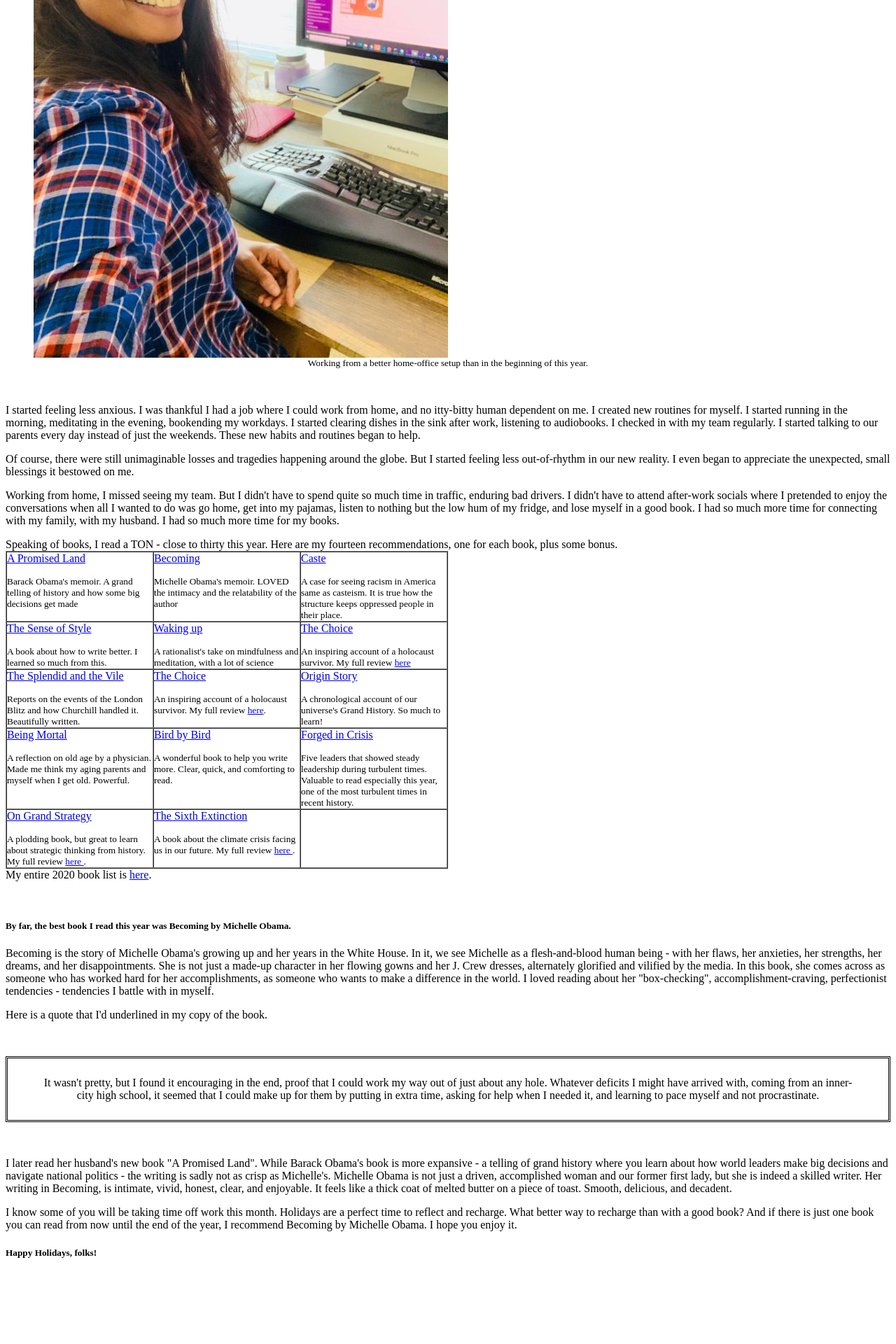
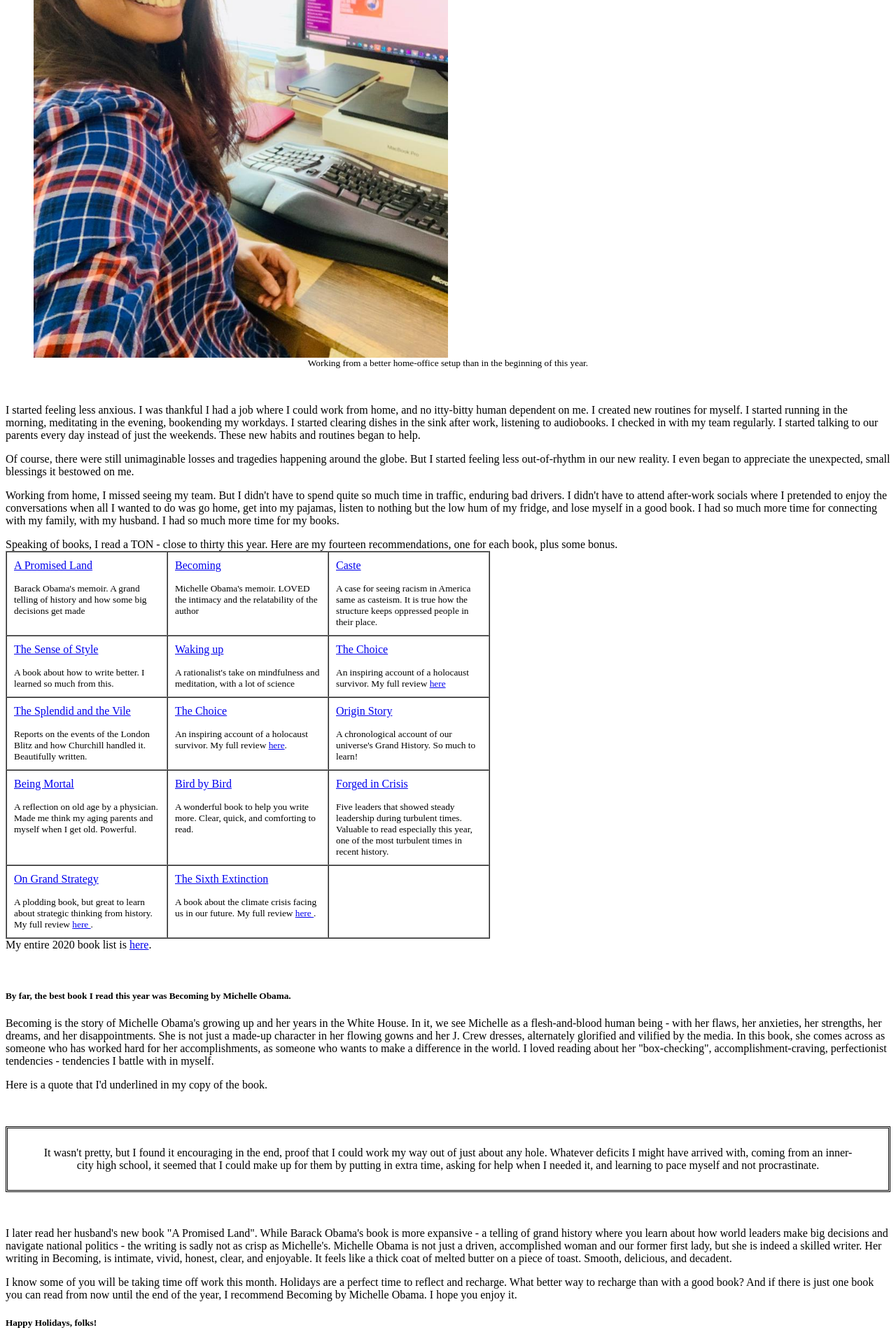
Before and after one commit to ThisisRajiRaj/thisisrajiraj.github.io, a Jekyll site: the page posts/yearinreview2020.html, which Jekyll copies as it is, in a window 1280 px wide. Shown: the part 1622-3542 px from the top of the page at 70% size. Built offline with Jekyll 4.4.1, drawn with Linux system fonts in a browser that asks for light colours; before the commit the page ends 3442 px from its top, so only the background shows below that.

```diff
--- a/posts/yearinreview2020.html
+++ b/posts/yearinreview2020.html
@@ -12,6 +12,10 @@
     height:100%;
     width:100%;
     position:absolute;
+}
+
+th, td {
+  padding: 10px;
 }
 </style>
 <div>
```
